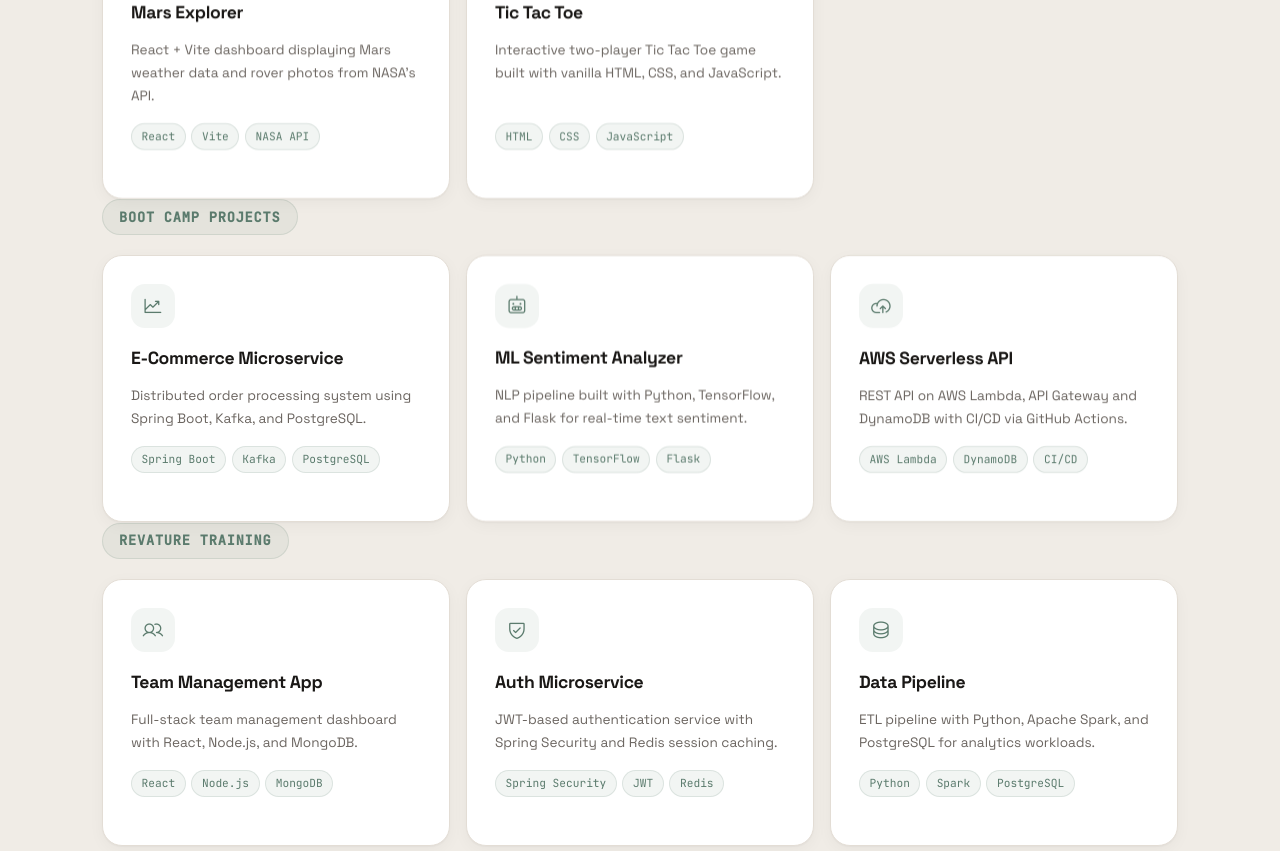
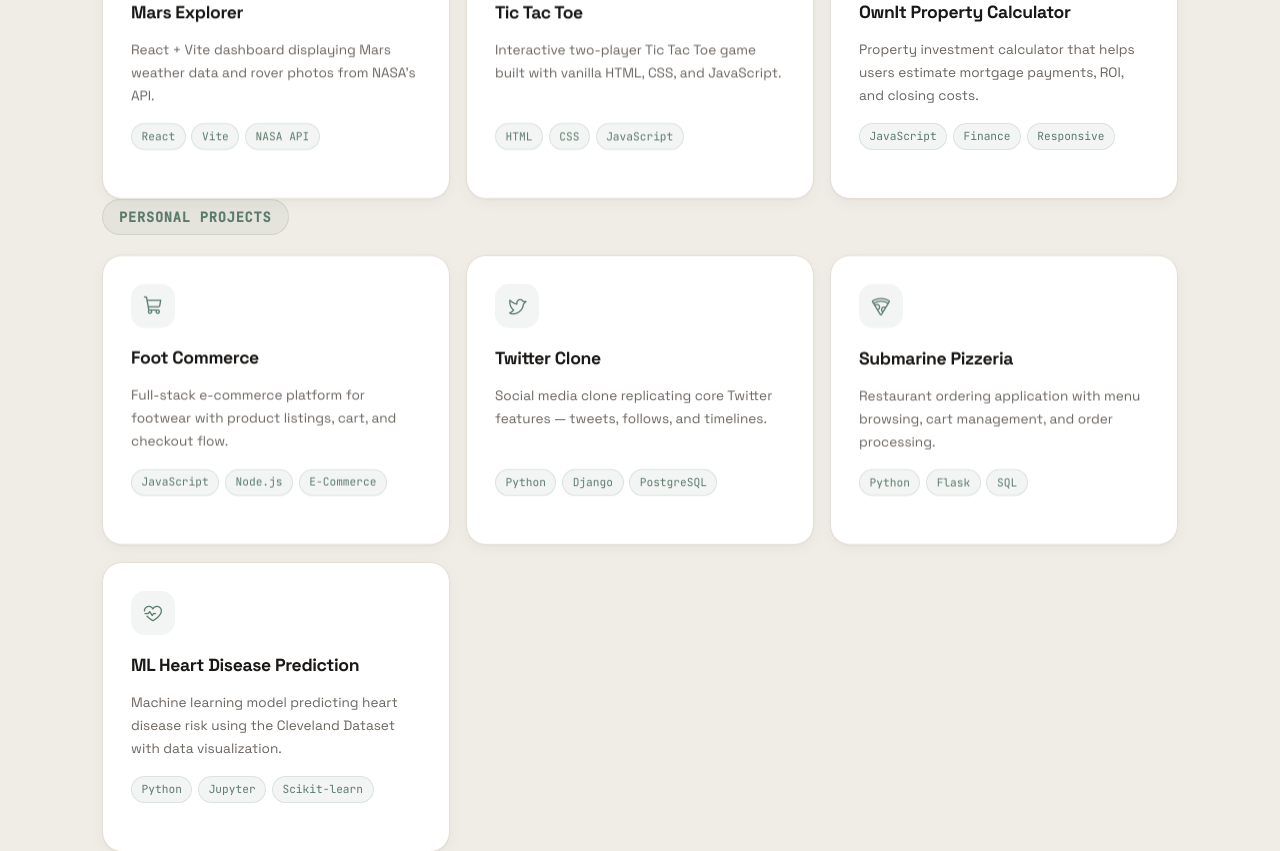
Before and after one commit to Alisha313/Alisha-Portfolio, a React (Vite) app: page / in a window 1280 px wide. Shown: the part 4260-5111 px from the top of the page. Built offline with nearby package versions, Linux system fonts and the light colour scheme.

Commit message:
Add real GitHub repo links to all projects

```diff
--- a/src/components/Projects.jsx
+++ b/src/components/Projects.jsx
@@ -7,40 +7,54 @@ const PROJECT_CATEGORIES = [
         title: 'Mars Explorer',
         desc: 'React + Vite dashboard displaying Mars weather data and rover photos from NASA\u2019s API.',
         tags: ['React', 'Vite', 'NASA API'],
-        link: 'https://github.com/Alisha313',
+        link: 'https://github.com/Alisha313/Alisha-Portfolio',
       },
       {
         icon: 'ph-game-controller',
         title: 'Tic Tac Toe',
         desc: 'Interactive two-player Tic Tac Toe game built with vanilla HTML, CSS, and JavaScript.',
         tags: ['HTML', 'CSS', 'JavaScript'],
-        link: 'https://github.com/Alisha313',
+        link: 'https://github.com/Alisha313/Alisha-Portfolio',
+      },
+      {
+        icon: 'ph-house-line',
+        title: 'OwnIt Property Calculator',
+        desc: 'Property investment calculator that helps users estimate mortgage payments, ROI, and closing costs.',
+        tags: ['JavaScript', 'Finance', 'Responsive'],
+        link: 'https://github.com/Alisha313/OwnItPropertyCalculator',
       },
     ],
   },
   {
-    label: 'Boot Camp Projects',
+    label: 'Personal Projects',
     projects: [
       {
-        icon: 'ph-chart-line-up',
-        title: 'E-Commerce Microservice',
-        desc: 'Distributed order processing system using Spring Boot, Kafka, and PostgreSQL.',
-        tags: ['Spring Boot', 'Kafka', 'PostgreSQL'],
-        link: 'https://github.com/Alisha313',
+        icon: 'ph-shopping-cart',
+        title: 'Foot Commerce',
+        desc: 'Full-stack e-commerce platform for footwear with product listings, cart, and checkout flow.',
+        tags: ['JavaScript', 'Node.js', 'E-Commerce'],
+        link: 'https://github.com/Alisha313/foot-commerce',
       },
       {
-        icon: 'ph-robot',
-        title: 'ML Sentiment Analyzer',
-        desc: 'NLP pipeline built with Python, TensorFlow, and Flask for real-time text sentiment.',
-        tags: ['Python', 'TensorFlow', 'Flask'],
-        link: 'https://github.com/Alisha313',
+        icon: 'ph-twitter-logo',
+        title: 'Twitter Clone',
+        desc: 'Social media clone replicating core Twitter features — tweets, follows, and timelines.',
+        tags: ['Python', 'Django', 'PostgreSQL'],
+        link: 'https://github.com/Alisha313/Twitter-Clone',
       },
       {
-        icon: 'ph-cloud-arrow-up',
-        title: 'AWS Serverless API',
-        desc: 'REST API on AWS Lambda, API Gateway and DynamoDB with CI/CD via GitHub Actions.',
-        tags: ['AWS Lambda', 'DynamoDB', 'CI/CD'],
-        link: 'https://github.com/Alisha313',
+        icon: 'ph-pizza',
+        title: 'Submarine Pizzeria',
+        desc: 'Restaurant ordering application with menu browsing, cart management, and order processing.',
+        tags: ['Python', 'Flask', 'SQL'],
+        link: 'https://github.com/Alisha313/Submarine-Pizzeria',
+      },
+      {
+        icon: 'ph-heartbeat',
+        title: 'ML Heart Disease Prediction',
+        desc: 'Machine learning model predicting heart disease risk using the Cleveland Dataset with data visualization.',
+        tags: ['Python', 'Jupyter', 'Scikit-learn'],
+        link: 'https://github.com/Alisha313/ML-Heart-Disease-Prediction',
       },
     ],
   },
@@ -48,25 +62,25 @@ const PROJECT_CATEGORIES = [
     label: 'Revature Training',
     projects: [
       {
-        icon: 'ph-users',
-        title: 'Team Management App',
-        desc: 'Full-stack team management dashboard with React, Node.js, and MongoDB.',
-        tags: ['React', 'Node.js', 'MongoDB'],
-        link: 'https://github.com/Alisha313',
-      },
-      {
-        icon: 'ph-shield-check',
-        title: 'Auth Microservice',
-        desc: 'JWT-based authentication service with Spring Security and Redis session caching.',
-        tags: ['Spring Security', 'JWT', 'Redis'],
-        link: 'https://github.com/Alisha313',
+        icon: 'ph-code',
+        title: 'Revature Training Projects',
+        desc: 'Collection of Java projects built during Revature\u2019s intensive full-stack training program.',
+        tags: ['Java', 'Spring', 'SQL'],
+        link: 'https://github.com/Alisha313/Revature-training',
       },
       {
         icon: 'ph-database',
-        title: 'Data Pipeline',
-        desc: 'ETL pipeline with Python, Apache Spark, and PostgreSQL for analytics workloads.',
-        tags: ['Python', 'Spark', 'PostgreSQL'],
-        link: 'https://github.com/Alisha313',
+        title: 'Project 0',
+        desc: 'Foundation project demonstrating core Java concepts, OOP principles, and database connectivity.',
+        tags: ['Java', 'JDBC', 'OOP'],
+        link: 'https://github.com/Alisha313/Project0',
+      },
+      {
+        icon: 'ph-sparkle',
+        title: 'Bare Beauty',
+        desc: 'Beauty product showcase application with catalog browsing and product detail pages.',
+        tags: ['Full-Stack', 'JavaScript', 'CSS'],
+        link: 'https://github.com/Alisha313/Bare-Beauty',
       },
     ],
   },
```
